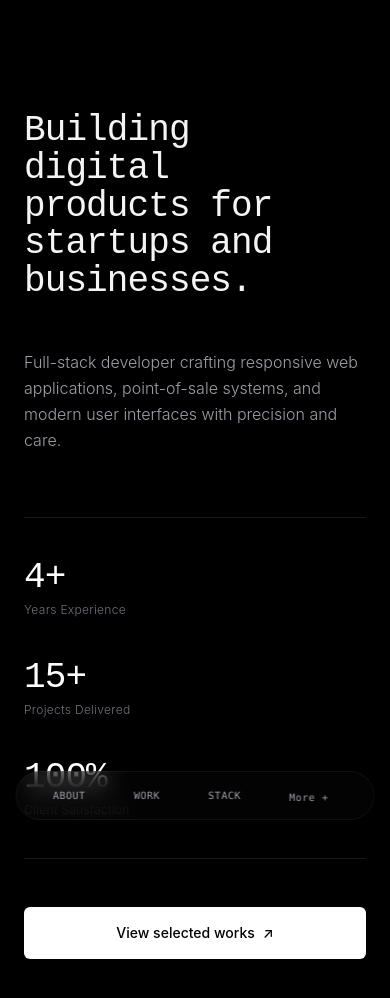
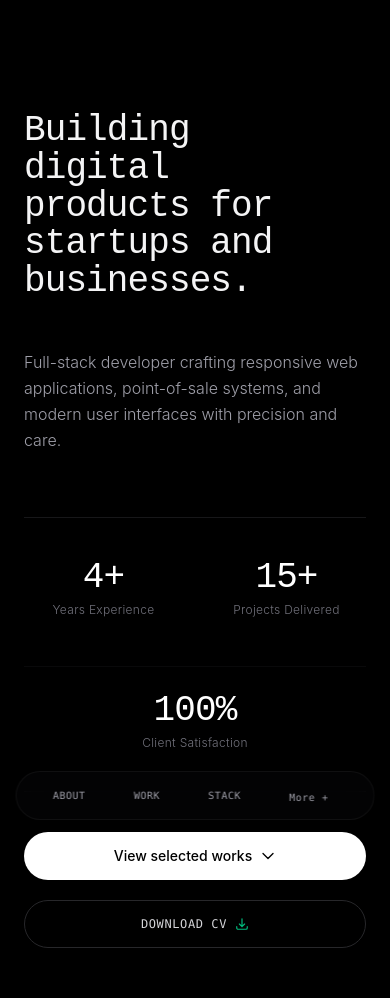
Before and after one commit to ngnl19/cv-portfolio, a React (Vite) app: page / in a window 390 px wide. Shown: the top 998 px of the page. Built offline with nearby package versions, Linux system fonts and the light colour scheme.

Commit message:
fixed layout and added new feature

```diff
--- /dev/null
+++ b/src/components/DownloadCVButton.tsx
@@ -0,0 +1,168 @@
+import { useState, useRef } from "react";
+import { motion, AnimatePresence, easeOut } from "framer-motion";
+
+export const DownloadCVButton = () => {
+  const [downloadState, setDownloadState] = useState<
+    "idle" | "downloading" | "success"
+  >("idle"); // Removed 'already-downloaded' state to prevent artificial soft-locks
+  const [progress, setProgress] = useState(0);
+
+  const hasTriggeredDownloadFile = useRef(false);
+
+  const triggerDownload = () => {
+    if (downloadState !== "idle") return;
+
+    setDownloadState("downloading");
+    setProgress(0);
+    hasTriggeredDownloadFile.current = false;
+
+    const interval = setInterval(() => {
+      setProgress((prev) => {
+        if (prev >= 100) {
+          clearInterval(interval);
+
+          if (!hasTriggeredDownloadFile.current) {
+            hasTriggeredDownloadFile.current = true;
+
+            setDownloadState("success");
+
+            const link = document.createElement("a");
+            link.href = "/Mark andrew duza.pdf";
+            link.download = "Mark andrew duza.pdf";
+            document.body.appendChild(link);
+            link.click();
+            document.body.removeChild(link);
+
+            setTimeout(() => {
+              setDownloadState("idle");
+            }, 2500);
+          }
+
+          return 100;
+        }
+        return prev + 5;
+      });
+    }, 80);
+  };
+
+  const radius = 22;
+  const circumference = 2 * Math.PI * radius;
+  const strokeDashoffset = circumference - (progress / 100) * circumference;
+
+  const iconVariants = {
+    hover: {
+      y: [0, 4, -4, 0],
+      transition: {
+        duration: 0.6,
+        ease: easeOut,
+        repeat: Infinity,
+        repeatDelay: 0.2,
+      },
+    },
+  };
+
+  return (
+    <div className="w-full sm:w-auto h-14 flex items-center justify-center">
+      <motion.button
+        onClick={triggerDownload}
+        disabled={downloadState !== "idle"}
+        whileHover={downloadState === "idle" ? "hover" : ""}
+        layout
+        transition={{ duration: 0.4, ease: [0.16, 1, 0.3, 1] }}
+        className={`relative h-12 flex items-center justify-center font-mono text-xs uppercase tracking-wider border focus:outline-none select-none transition-all
+          ${
+            downloadState === "idle"
+              ? "w-full sm:w-48 px-6 bg-transparent text-zinc-300 border-zinc-800 hover:border-zinc-500 hover:text-white rounded-full cursor-pointer"
+              : "w-12 bg-transparent border-zinc-800 rounded-full"
+          }
+        `}>
+        <AnimatePresence mode="wait">
+          {downloadState === "idle" && (
+            <motion.div
+              key="idle-txt"
+              initial={{ opacity: 0, y: 4 }}
+              animate={{ opacity: 1, y: 0 }}
+              exit={{ opacity: 0, y: -4 }}
+              className="flex items-center justify-center gap-2 overflow-hidden py-1">
+              <span>Download CV</span>
+              <motion.div variants={iconVariants}>
+                <svg
+                  xmlns="http://www.w3.org/2000/svg"
+                  fill="none"
+                  viewBox="0 0 24 24"
+                  strokeWidth={2}
+                  stroke="currentColor"
+                  className="w-3.5 h-3.5 text-emerald-500 block">
+                  <path
+                    strokeLinecap="round"
+                    strokeLinejoin="round"
+                    d="M3 16.5v2.25A2.25 2.25 0 005.25 21h13.5A2.25 2.25 0 0021 18.75V16.5M16.5 12L12 16.5m0 0L7.5 12m4.5 4.5V3"
+                  />
+                </svg>
+              </motion.div>
+            </motion.div>
+          )}
+
+          {downloadState === "downloading" && (
+            <motion.div
+              key="loading-svg"
+              initial={{ opacity: 0 }}
+              animate={{ opacity: 1 }}
+              exit={{ opacity: 0 }}
+              className="absolute inset-0 flex items-center justify-center">
+              <svg className="w-full h-full -rotate-90" viewBox="0 0 50 50">
+                <circle
+                  cx="25"
+                  cy="25"
+                  r={radius}
+                  className="stroke-emerald-500"
+                  strokeWidth="2"
+                  fill="transparent"
+                  strokeDasharray={circumference}
+                  strokeDashoffset={strokeDashoffset}
+                  strokeLinecap="round"
+                  style={{ transition: "stroke-dashoffset 80ms linear" }}
+                />
+              </svg>
+            </motion.div>
+          )}
+
+          {downloadState === "success" && (
+            <motion.div
+              key="success-check"
+              initial={{ opacity: 0 }}
+              animate={{ opacity: 1 }}
+              className="absolute inset-0 flex items-center justify-center bg-transparent rounded-full">
+              <svg className="absolute w-full h-full" viewBox="0 0 50 50">
+                <circle
+                  cx="25"
+                  cy="25"
+                  r={radius}
+                  className="stroke-emerald-500"
+                  strokeWidth="2"
+                  fill="transparent"
+                />
+              </svg>
+              <svg
+                xmlns="http://www.w3.org/2000/svg"
+                fill="none"
+                viewBox="0 0 24 24"
+                strokeWidth={3}
+                stroke="currentColor"
+                className="w-5 h-5 text-emerald-500 z-10">
+                <motion.path
+                  initial={{ pathLength: 0 }}
+                  animate={{ pathLength: 1 }}
+                  transition={{ duration: 0.35, ease: "easeOut" }}
+                  strokeLinecap="round"
+                  strokeLinejoin="round"
+                  d="M4.5 12.75l6 6 9-13.5"
+                />
+              </svg>
+            </motion.div>
+          )}
+        </AnimatePresence>
+      </motion.button>
+    </div>
+  );
+};
--- a/src/components/Hero.tsx
+++ b/src/components/Hero.tsx
@@ -1,3 +1,44 @@
+import { useState, useEffect } from "react";
+import { motion, useMotionValue, useTransform, animate } from "framer-motion";
+import { DownloadCVButton } from "./DownloadCVButton";
+
+const AnimatedCounter = ({
+  from = 0,
+  to,
+  suffix = "",
+}: {
+  from?: number;
+  to: number;
+  suffix?: string;
+}) => {
+  const count = useMotionValue(from);
+  const rounded = useTransform(count, (latest) => Math.round(latest));
+  const [displayValue, setDisplayValue] = useState(from);
+
+  useEffect(() => {
+    const controls = animate(count, to, {
+      duration: 1.8,
+      ease: [0.16, 1, 0.3, 1],
+    });
+
+    const unsubscribe = rounded.on("change", (latest) => {
+      setDisplayValue(latest);
+    });
+
+    return () => {
+      controls.stop();
+      unsubscribe();
+    };
+  }, [count, to, rounded]);
+
+  return (
+    <span>
+      {displayValue}
+      {suffix}
+    </span>
+  );
+};
+
 export const Hero = () => {
   return (
     <section className="min-h-screen bg-black text-white pt-20 pb-20 px-6 md:px-12 lg:px-24 max-w-7xl mx-auto flex flex-col justify-between">
@@ -16,10 +57,10 @@ export const Hero = () => {
       </div>
 
       <div className="mt-16 md:mt-24 border-y border-zinc-800/60 py-10 md:py-12">
-        <div className="grid grid-cols-1 md:grid-cols-3 gap-10 md:gap-8">
+        <div className="grid grid-cols-2 md:grid-cols-3 gap-y-12 gap-x-6 md:gap-8 text-center md:text-left">
           <div className="flex flex-col gap-1">
             <span className="font-display text-4xl md:text-5xl lg:text-6xl font-light tracking-tight text-white">
-              4+
+              <AnimatedCounter to={4} suffix="+" />
             </span>
             <span className="font-body text-xs md:text-sm text-zinc-500 font-light tracking-wide">
               Years Experience
@@ -28,16 +69,16 @@ export const Hero = () => {
 
           <div className="flex flex-col gap-1">
             <span className="font-display text-4xl md:text-5xl lg:text-6xl font-light tracking-tight text-white">
-              15+
+              <AnimatedCounter to={15} suffix="+" />
             </span>
             <span className="font-body text-xs md:text-sm text-zinc-500 font-light tracking-wide">
               Projects Delivered
             </span>
           </div>
 
-          <div className="flex flex-col gap-1">
+          <div className="flex flex-col gap-1 col-span-2 md:col-span-1 items-center md:items-start border-t border-zinc-900/40 pt-6 md:pt-0 md:border-none">
             <span className="font-display text-4xl md:text-5xl lg:text-6xl font-light tracking-tight text-white">
-              100%
+              <AnimatedCounter to={100} suffix="%" />
             </span>
             <span className="font-body text-xs md:text-sm text-zinc-500 font-light tracking-wide">
               Client Satisfaction
@@ -46,15 +87,27 @@ export const Hero = () => {
         </div>
       </div>
 
-      <div className="mt-12 md:mt-16 flex justify-start">
+      <div className="flex flex-col sm:flex-row items-center gap-4 mt-10">
         <a
           href="#work"
-          className="group flex items-center justify-center gap-2 bg-white text-black text-sm md:text-base px-6 py-4 rounded-md font-medium hover:bg-zinc-200 transition-all duration-300 w-full sm:w-auto">
+          className="w-full sm:w-auto px-6 py-3.5 bg-white text-black hover:bg-zinc-200 font-medium rounded-full flex items-center justify-center gap-2 transition-all duration-300 text-sm cursor-pointer">
           View selected works
-          <span className="inline-block transition-transform duration-300 group-hover:translate-x-0.5 group-hover:-translate-y-0.5">
-            ↗
-          </span>
+          <svg
+            xmlns="http://www.w3.org/2000/svg"
+            fill="none"
+            viewBox="0 0 24 24"
+            strokeWidth={2}
+            stroke="currentColor"
+            className="w-4 h-4">
+            <path
+              strokeLinecap="round"
+              strokeLinejoin="round"
+              d="M19.5 8.25l-7.5 7.5-7.5-7.5"
+            />
+          </svg>
         </a>
+
+        <DownloadCVButton />
       </div>
     </section>
   );
```
Also changed, not shown: 1 other file (tests, documents, lock files or other folders).
